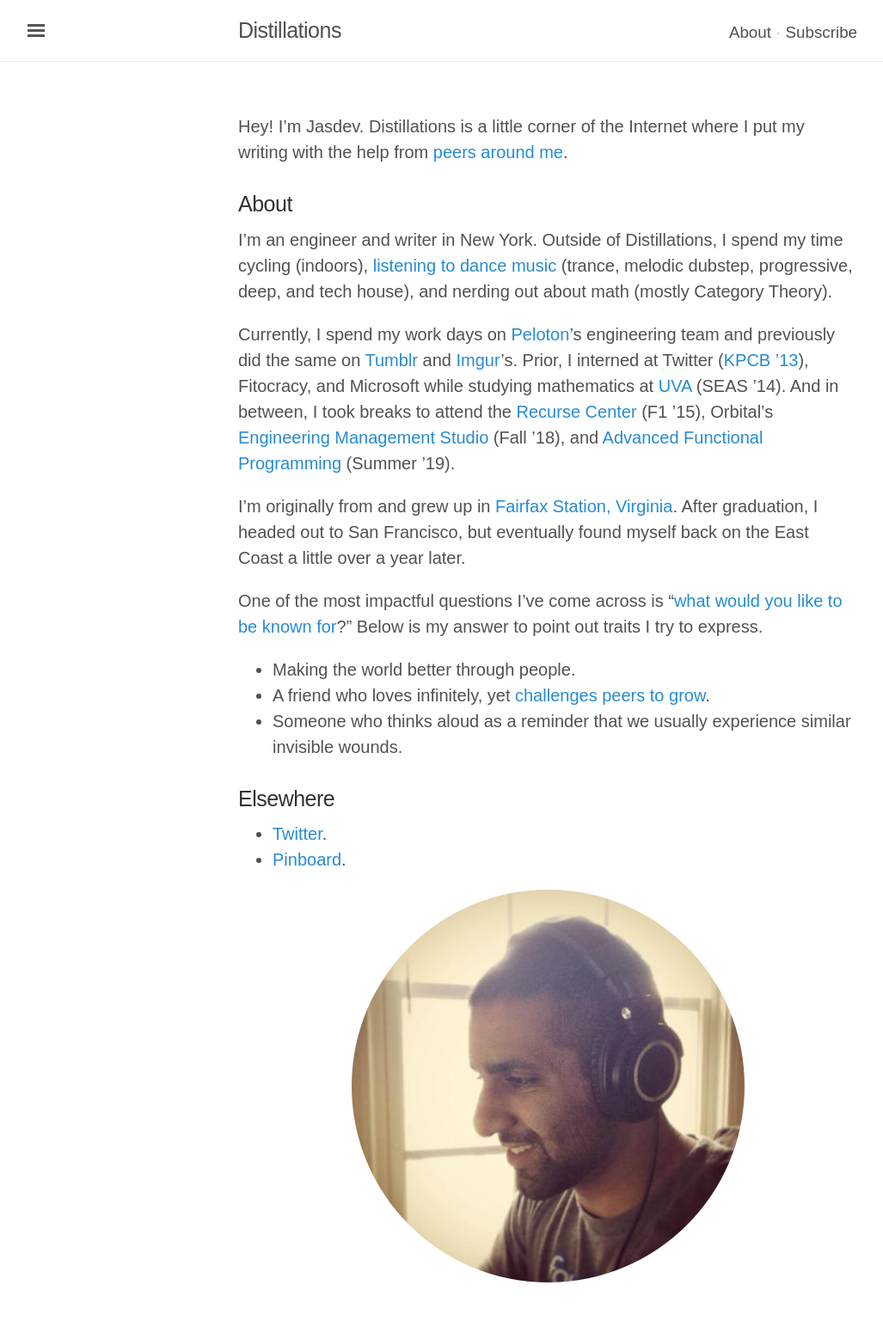
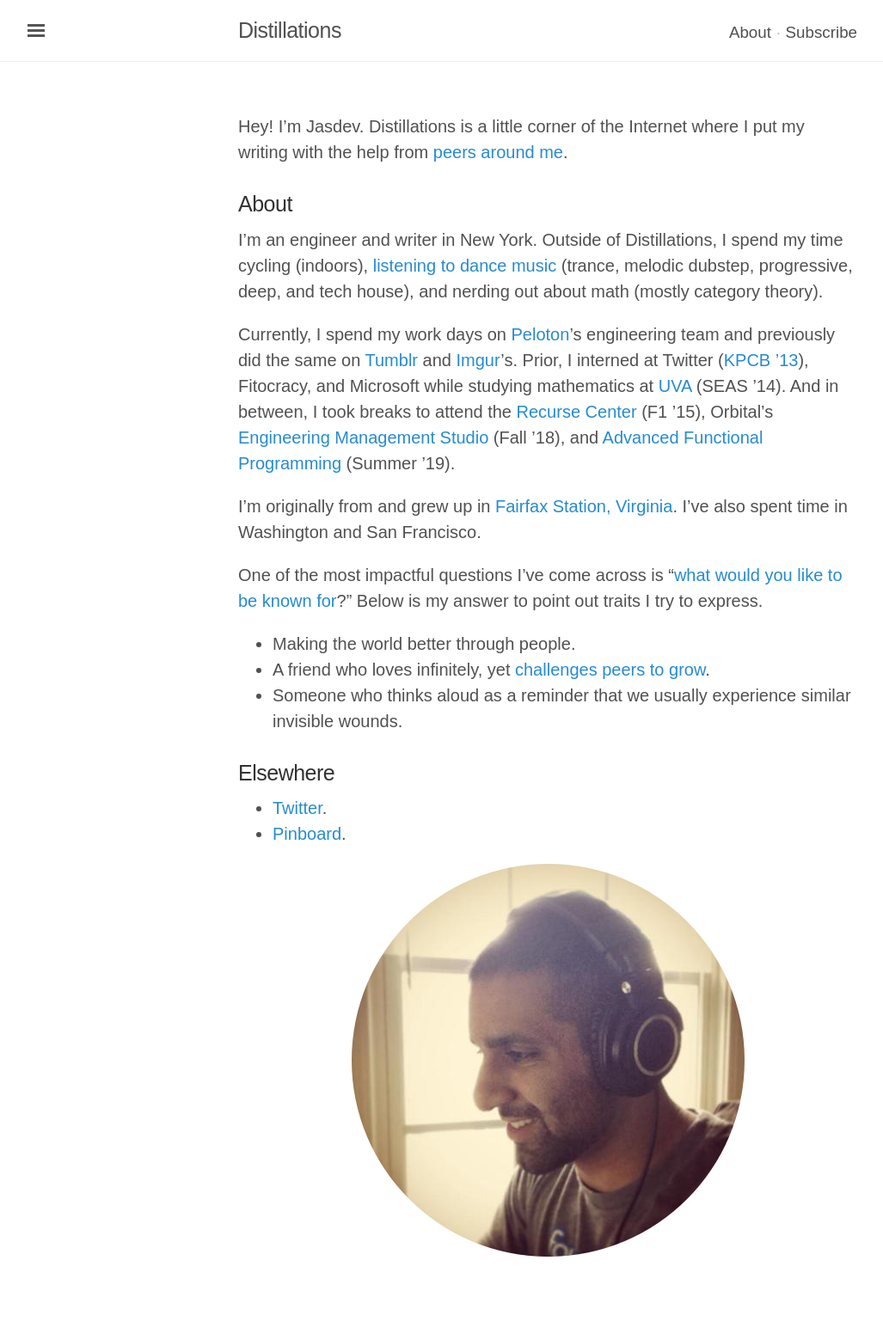
Before and after one commit to rvsrvs/jasdev.github.io, a Jekyll site: the page built from about.md, in a window 1280 px wide. Shown: the whole page at 86% size, without its empty margins (3-1030 px from the left). Built offline with Jekyll 4.4.1, drawn with Linux system fonts in a browser that asks for light colours; some web fonts are replaced; after the commit the page ends 1522 px from its top, so only the background shows below that.

Commit message:
Typo fix.

```diff
--- a/about.md
+++ b/about.md
@@ -8,11 +8,11 @@ Hey! I’m Jasdev. Distillations is a little corner of the Internet where I put
 
 ### About
 
-I’m an engineer and writer in New York. Outside of Distillations, I spend my time cycling (indoors), [listening to dance music](https://soundcloud.com/jasdev-singh) (trance, melodic dubstep, progressive, deep, and tech house), and nerding out about math (mostly Category Theory).
+I’m an engineer and writer in New York. Outside of Distillations, I spend my time cycling (indoors), [listening to dance music](https://soundcloud.com/jasdev-singh) (trance, melodic dubstep, progressive, deep, and tech house), and nerding out about math (mostly category theory).
 
 Currently, I spend my work days on [Peloton](https://www.onepeloton.com/)’s engineering team and previously did the same on [Tumblr](https://www.tumblr.com/) and [Imgur](https://imgur.com/)’s. Prior, I interned at Twitter ([KPCB ’13](http://kpcbfellows.com/)), Fitocracy, and Microsoft while studying mathematics at [UVA](http://www.virginia.edu/) (SEAS ’14). And in between, I took breaks to attend the [Recurse Center](https://www.recurse.com) (F1 ’15), Orbital’s [Engineering Management Studio](https://orbital.nyc/studios/) (Fall ’18), and [Advanced Functional Programming](http://afp.school) (Summer ’19).
 
-I’m originally from and grew up in [Fairfax Station, Virginia](http://en.wikipedia.org/wiki/Fairfax_Station,_Virginia). After graduation, I headed out to San Francisco, but eventually found myself back on the East Coast a little over a year later.
+I’m originally from and grew up in [Fairfax Station, Virginia](http://en.wikipedia.org/wiki/Fairfax_Station,_Virginia). I’ve also spent time in Washington and San Francisco.
 
 One of the most impactful questions I’ve come across is “[what would you like to be known for](https://overcast.fm/+Fg9IeSC2o/0:37)?” Below is my answer to point out traits I try to express.
 
```
Also changed, not shown: _notes/merge-many.md (+2 -2 lines).
